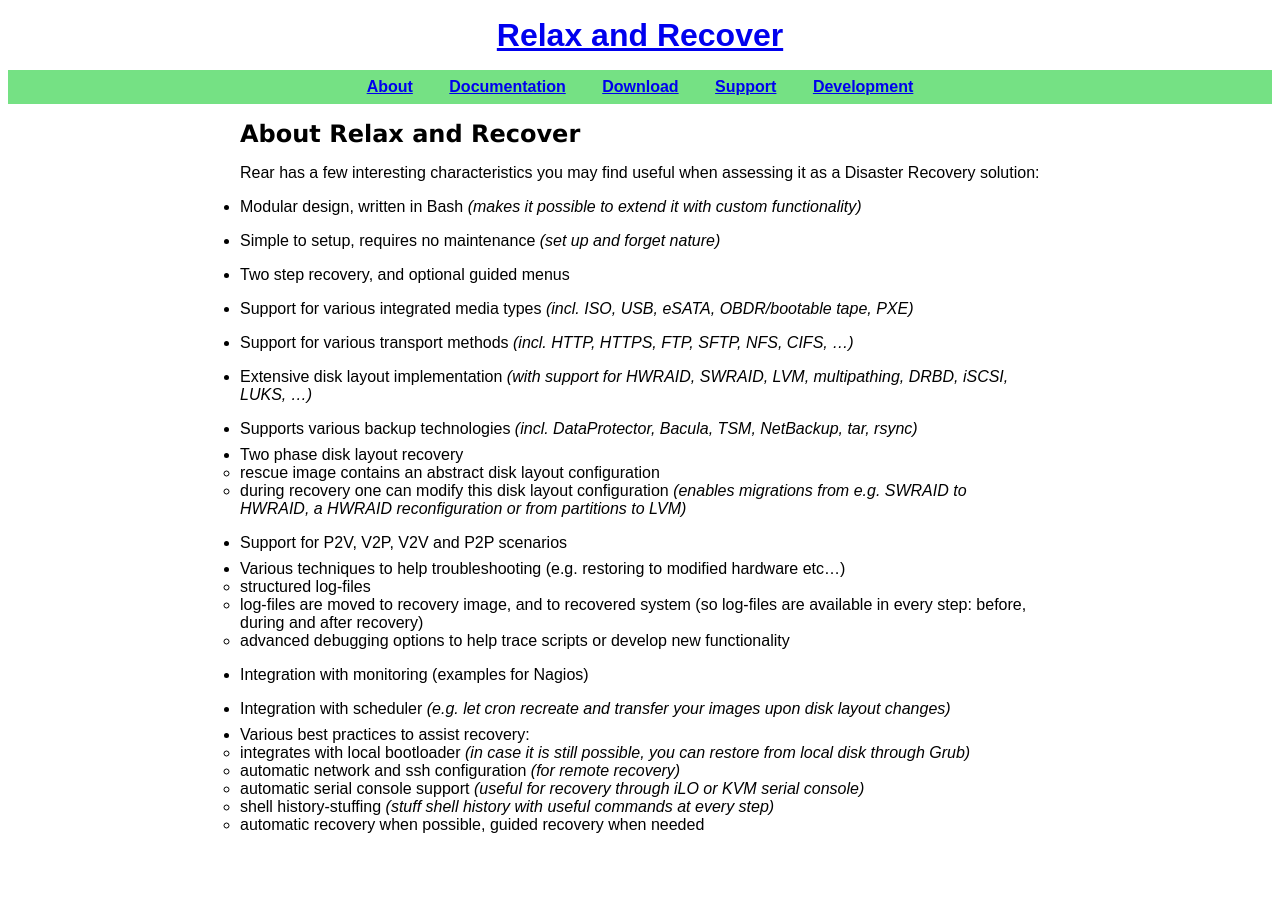
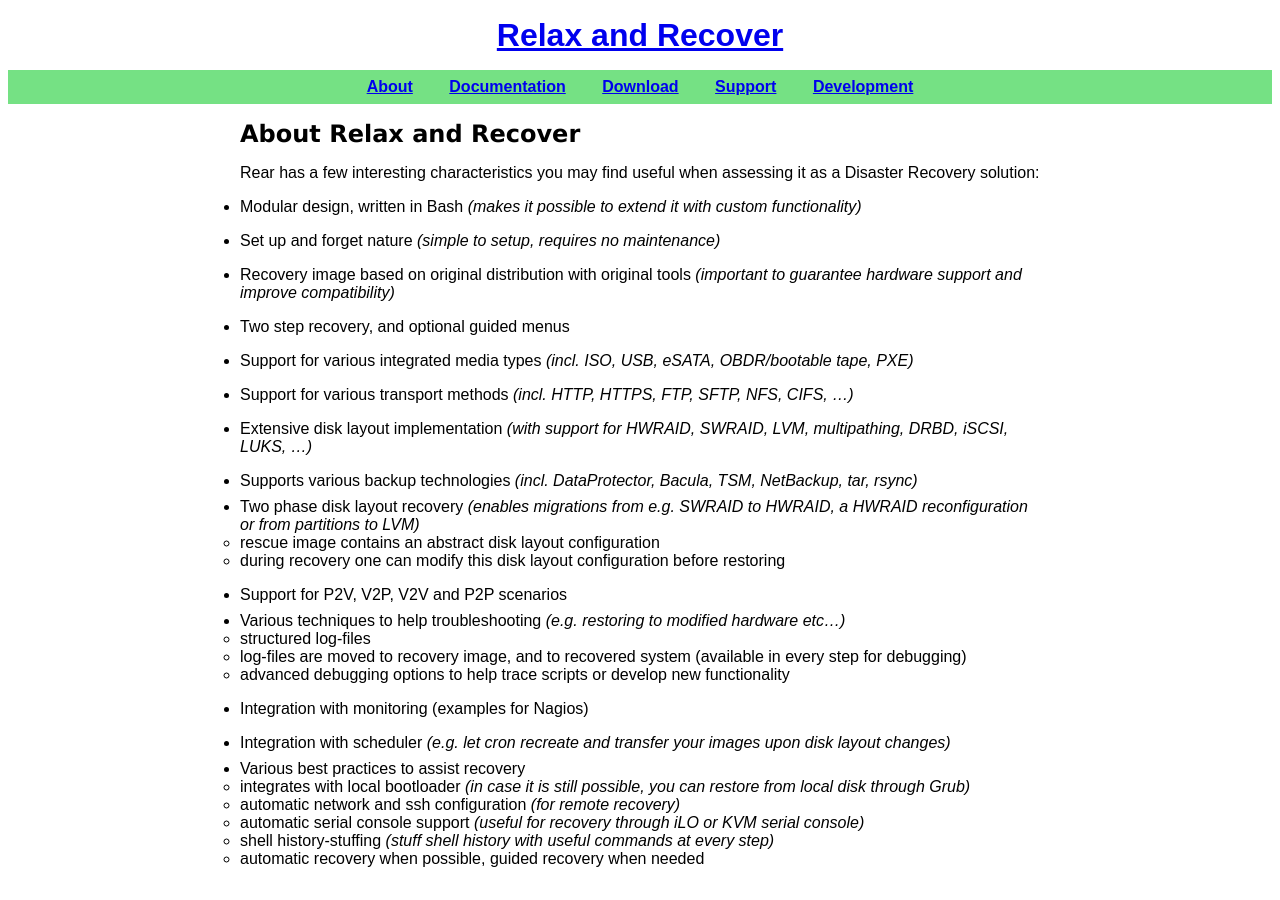
Before and after one commit to rear/rear.github.com, a Jekyll site: the page built from about/index.md, in a window 1280 px wide. Built offline with Jekyll 4.4.1, drawn with Linux system fonts in a browser that asks for light colours.

Commit message:
Improved feature list

```diff
--- a/about/index.md
+++ b/about/index.md
@@ -11,7 +11,10 @@
  * Modular design, written in Bash
    _(makes it possible to extend it with custom functionality)_
 
- * Simple to setup, requires no maintenance _(set up and forget nature)_
+ * Set up and forget nature _(simple to setup, requires no maintenance)_
+
+ * Recovery image based on original distribution with original tools
+   _(important to guarantee hardware support and improve compatibility)_
 
  * Two step recovery, and optional guided menus
 
@@ -28,15 +31,16 @@
    _(incl. DataProtector, Bacula, TSM, NetBackup, tar, rsync)_
 
  * Two phase disk layout recovery
+   _(enables migrations from e.g. SWRAID to HWRAID, a HWRAID reconfiguration or from partitions to LVM)_
    * rescue image contains an abstract disk layout configuration
-   * during recovery one can modify this disk layout configuration
-   _(enables migrations from e.g. SWRAID to HWRAID, a HWRAID reconfiguration or from partitions to LVM)_
+   * during recovery one can modify this disk layout configuration before restoring
 
  * Support for P2V, V2P, V2V and P2P scenarios
 
- * Various techniques to help troubleshooting (e.g. restoring to modified hardware etc...)
+ * Various techniques to help troubleshooting
+   _(e.g. restoring to modified hardware etc...)_
    * structured log-files
-   * log-files are moved to recovery image, and to recovered system (so log-files are available in every step: before, during and after recovery)
+   * log-files are moved to recovery image, and to recovered system (available in every step for debugging)
    * advanced debugging options to help trace scripts or develop new functionality
 
  * Integration with monitoring (examples for Nagios)
@@ -44,7 +48,7 @@
  * Integration with scheduler
    _(e.g. let cron recreate and transfer your images upon disk layout changes)_
 
- * Various best practices to assist recovery:
+ * Various best practices to assist recovery
    * integrates with local bootloader
      _(in case it is still possible, you can restore from local disk through Grub)_
    * automatic network and ssh configuration
```
